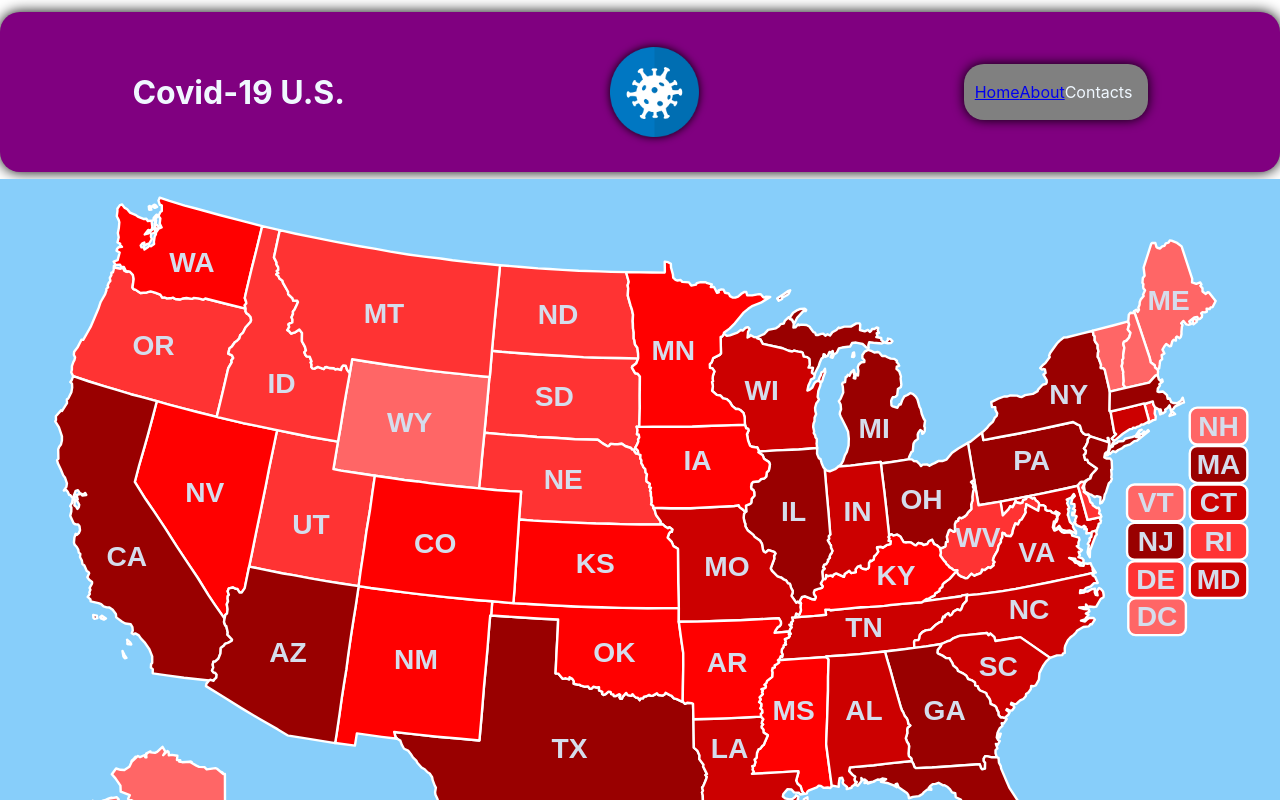
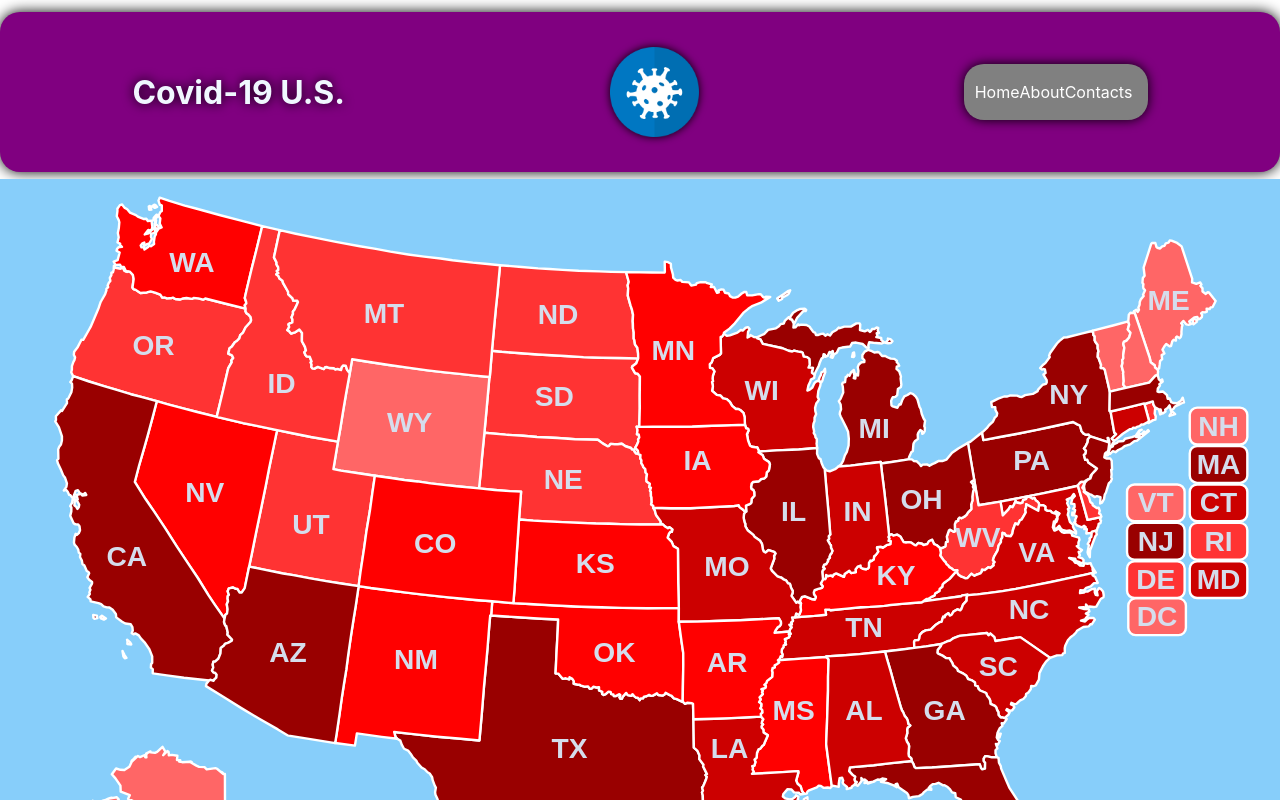
Before and after one commit to Mario3999/covid-19, a React (Create React App) app: page / in a window 1280 px wide. Shown: the top 800 px of the page. Built offline with nearby package versions, Linux system fonts and the light colour scheme.

Commit message:
link underlining removal + h1 drop-shadow

```diff
--- a/src/components/Header/Header.module.scss
+++ b/src/components/Header/Header.module.scss
@@ -30,7 +30,11 @@
         list-style-type: none;
         li{
             padding-right: 3%;
+            color: white;
         }
+    }
+    a{
+        text-decoration: none;
     }
 }
 
@@ -38,3 +42,7 @@
     width: 7%;
     filter: drop-shadow(0px 0px 4px black);
 }
+
+h1{
+    filter: drop-shadow(0px 0px 6px black);
+}
```
